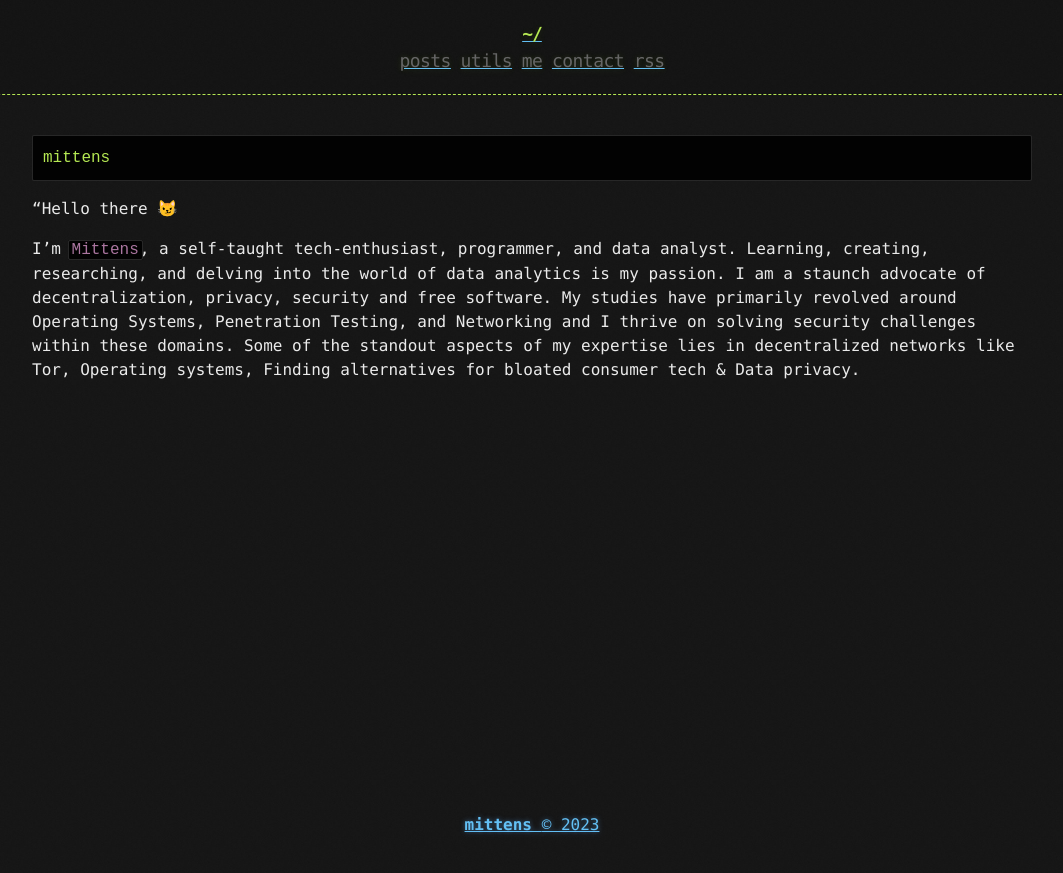
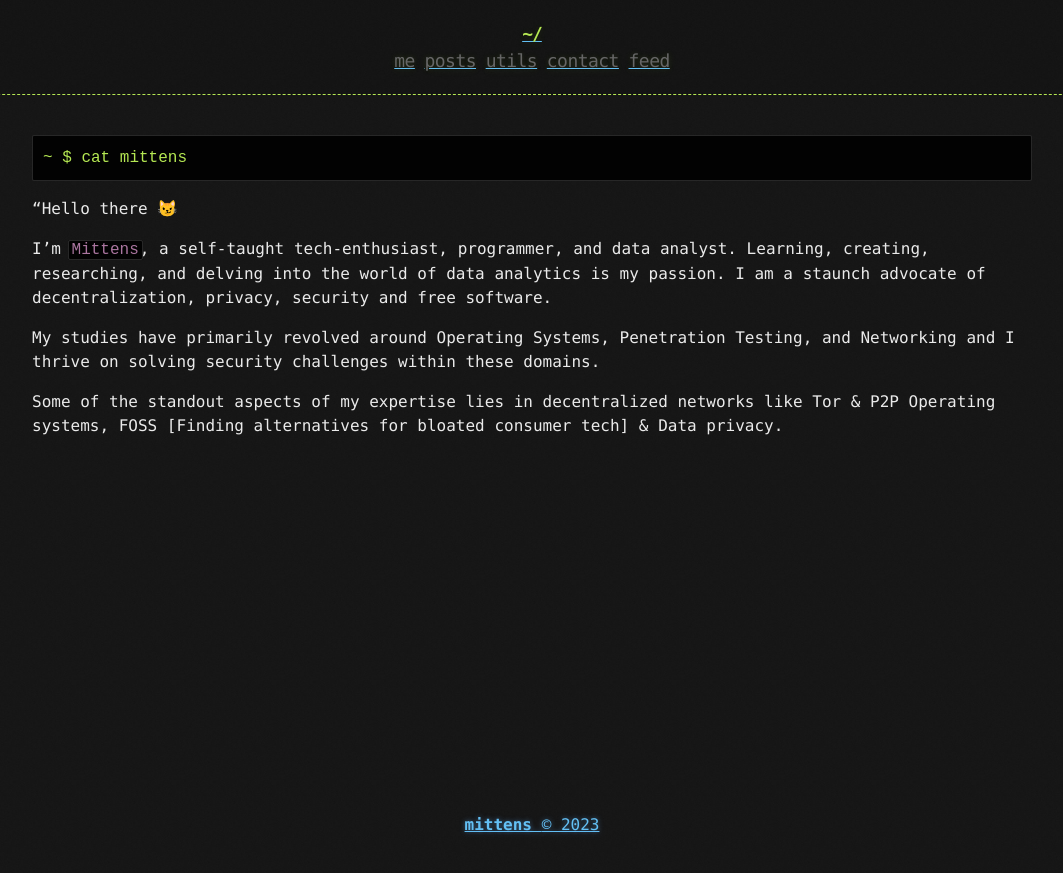
Before and after one commit to zoulx32/mr-mittens.oldweb, a Jekyll site: the page built from me.md, in a window 1280 px wide. Shown: the top 873 px of the page, without its empty margins (108-1171 px from the left). Built offline with Jekyll 4.4.1, drawn with Linux system fonts in a browser that asks for light colours.

````diff
--- a/_includes/links.html
+++ b/_includes/links.html
@@ -1,5 +1,5 @@
+<a href="{{ "/me" | prepend: site.baseurl | replace: '//', '/' }}"><h2 class="header-link">me</h2></a>
 <a href="{{ "/posts" | prepend: site.baseurl | replace: '//', '/' }}"><h2 class="header-link">posts</h2></a>
 <a href="{{ "/utils" | prepend: site.baseurl | replace: '//', '/' }}"><h2 class="header-link">utils</h2></a>
-<a href="{{ "/me" | prepend: site.baseurl | replace: '//', '/' }}"><h2 class="header-link">me</h2></a>
 <a href="{{ "/contact" | prepend: site.baseurl | replace: '//', '/' }}"><h2 class="header-link">contact</h2></a>
-<a href="{{ "/atom.xml" | prepend: site.baseurl | replace: '//', '/' }}"><h2 class="header-link">rss</h2></a>
+<a href="{{ "/atom.xml" | prepend: site.baseurl | replace: '//', '/' }}"><h2 class="header-link">feed</h2></a>
--- a/me.md
+++ b/me.md
@@ -4,14 +4,17 @@ title: me | mittens
 ---
 
 ```term
-mittens
+~ $ cat mittens
 ```
 
 "Hello there 😼
 
-I'm `Mittens`, a self-taught tech-enthusiast, programmer, and data analyst. Learning, creating, researching,
-and delving into the world of data analytics is my passion. I am a staunch advocate of decentralization, privacy, security
-and free software. My studies have primarily revolved around Operating Systems, Penetration Testing, and Networking
-and I thrive on solving security challenges within these domains.
-Some of the standout aspects of my expertise lies in decentralized networks like Tor, Operating systems, Finding
-alternatives for bloated consumer tech & Data privacy.
+I'm `Mittens`, a self-taught tech-enthusiast, programmer, and data analyst. Learning, creating, researching, and delving into the world of data analytics is my passion.
+I am a staunch advocate of decentralization, privacy, security and free software.
+
+My studies have primarily revolved around Operating Systems, Penetration Testing, and
+Networking and I thrive on solving security challenges within these domains.
+
+Some of the
+standout aspects of my expertise lies in decentralized networks like Tor & P2P
+Operating systems, FOSS [Finding alternatives for bloated consumer tech] & Data privacy.
````
Also changed, not shown: index.md (+7 -1 lines), utils.md (+1 -1 lines).
